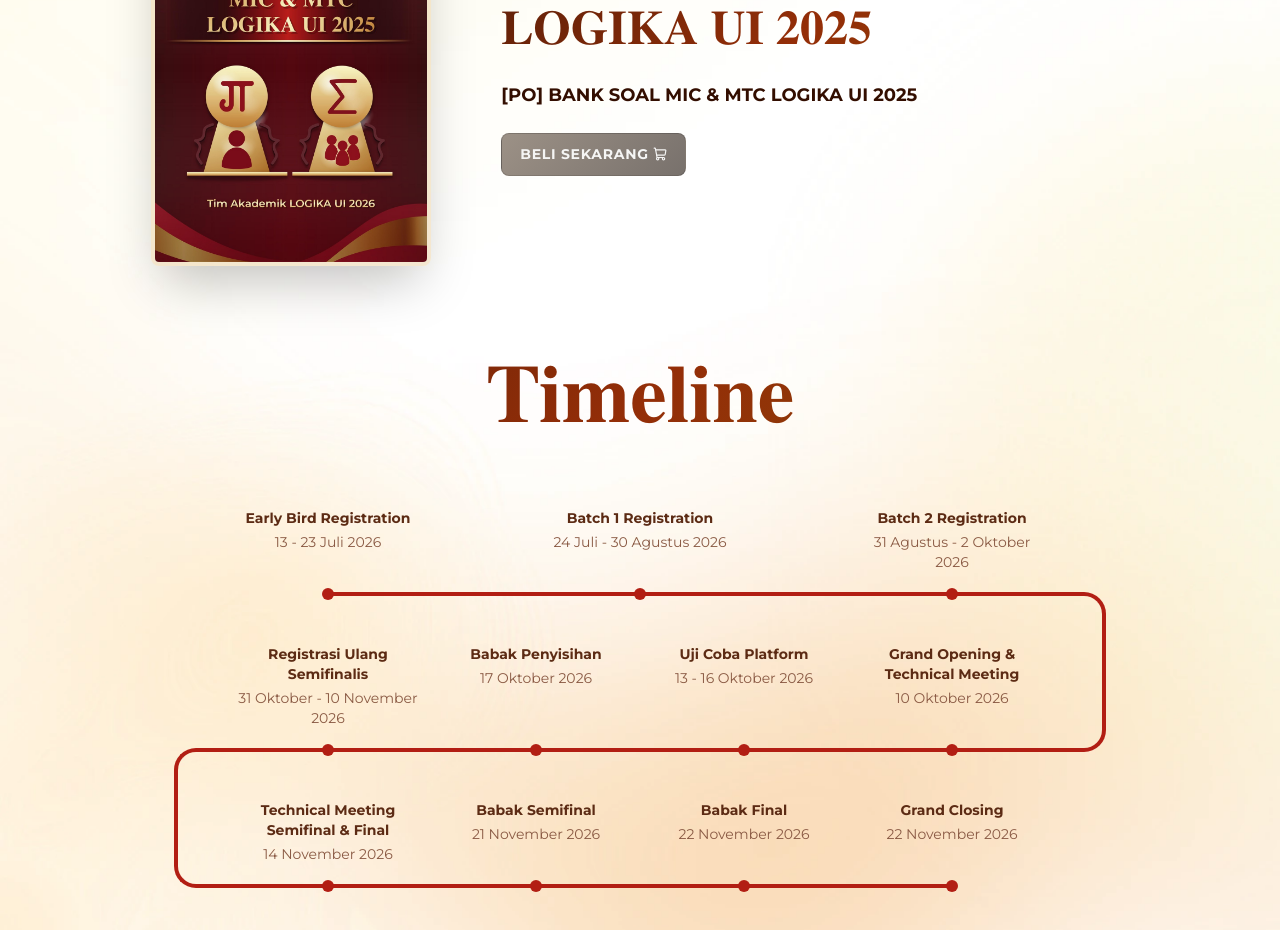
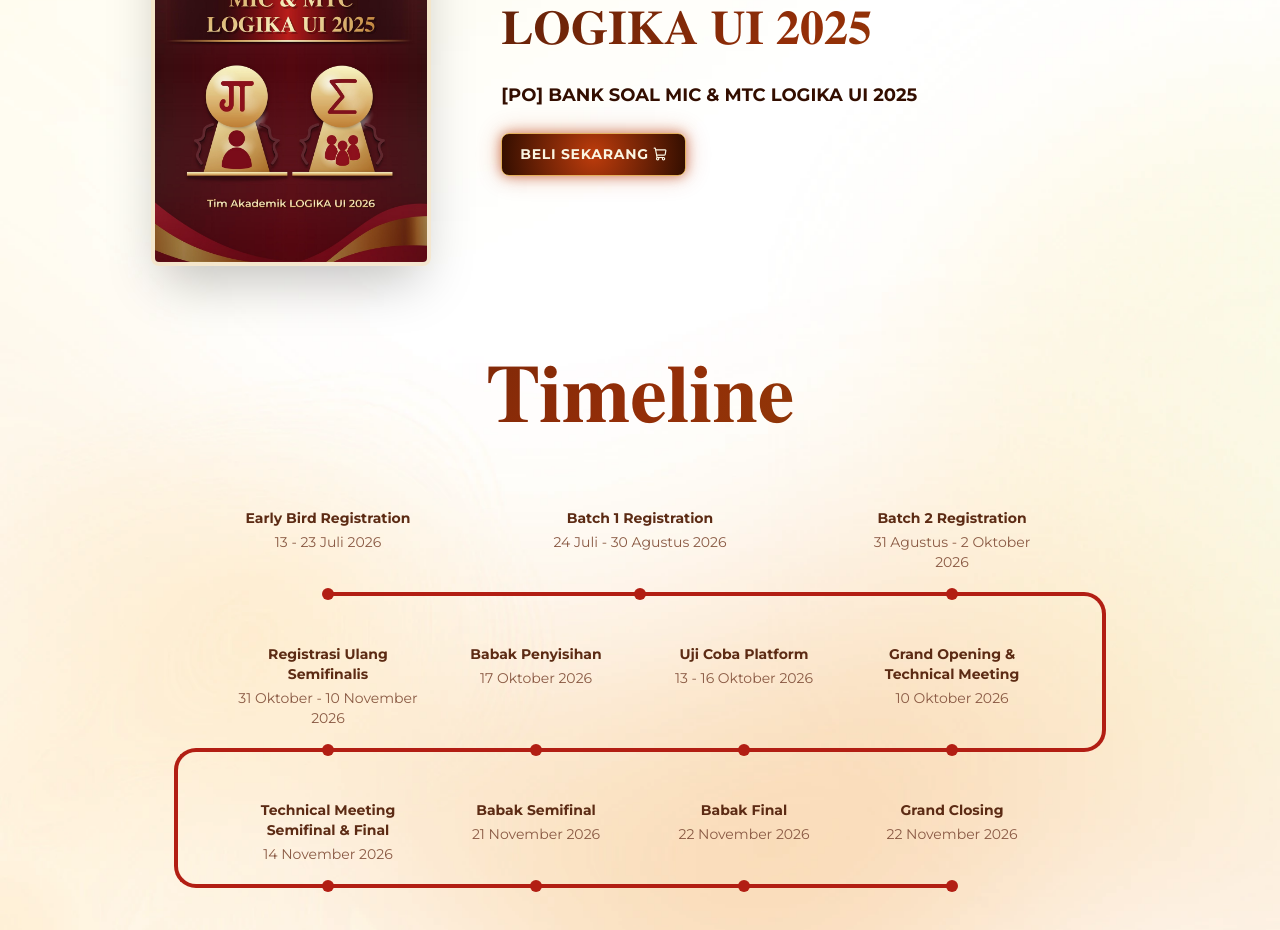
Before and after one commit to abhiramadw/logika-ui-26, a Next.js app: page /competitions/mic in a window 1280 px wide. Shown: the part 860-1790 px from the top of the page. Built offline with nearby package versions, Linux system fonts and the light colour scheme.

Commit message:
menambahkan href link button bank soal MIC MTC

```diff
--- a/src/components/competitions/MICPage.tsx
+++ b/src/components/competitions/MICPage.tsx
@@ -168,24 +168,6 @@
   gap: "4px",
 };
 
-const btnDisabledStyle: CSSProperties = {
-  background: "linear-gradient(135deg, #9c9186, #78716c)",
-  border: "1px solid rgba(0,0,0,0.15)",
-  borderRadius: "8px",
-  padding: "10px 18px",
-  color: "#f5f5f4",
-  fontFamily: "inherit",
-  fontSize: "14px",
-  fontWeight: "bold",
-  textTransform: "uppercase",
-  letterSpacing: "0.05em",
-  cursor: "not-allowed",
-  display: "flex",
-  alignItems: "center",
-  justifyContent: "center",
-  gap: "4px",
-};
-
 const titleGradientStyle = {
   background: "linear-gradient(135deg, #5d2009, #942e08, #864705)",
   WebkitBackgroundClip: "text",
@@ -278,15 +260,15 @@
             <p className="font-bold text-base md:text-lg text-[#330e00]">
               [PO] BANK SOAL MIC & MTC LOGIKA UI 2025
             </p>
-            <button
-              type="button"
-              disabled
-              aria-disabled="true"
-              style={btnDisabledStyle}
-              className="inline-flex w-fit cursor-not-allowed"
+            <Link
+              href="https://ristek.link/LOGIKAUI2026Store"
+              target="_blank"
+              rel="noopener noreferrer"
+              style={btnStyle}
+              className="inline-flex w-fit"
             >
               BELI SEKARANG <ShoppingCart size={14} />
-            </button>
+            </Link>
           </div>
         </section>
 
--- a/src/components/competitions/MTCPage.tsx
+++ b/src/components/competitions/MTCPage.tsx
@@ -168,24 +168,6 @@
   gap: "4px",
 };
 
-const btnDisabledStyle: CSSProperties = {
-  background: "linear-gradient(135deg, #9c9186, #78716c)",
-  border: "1px solid rgba(0,0,0,0.15)",
-  borderRadius: "8px",
-  padding: "10px 18px",
-  color: "#f5f5f4",
-  fontFamily: "inherit",
-  fontSize: "14px",
-  fontWeight: "bold",
-  textTransform: "uppercase",
-  letterSpacing: "0.05em",
-  cursor: "not-allowed",
-  display: "flex",
-  alignItems: "center",
-  justifyContent: "center",
-  gap: "4px",
-};
-
 const titleGradientStyle = {
   background: "linear-gradient(135deg, #5d2009, #942e08, #864705)",
   WebkitBackgroundClip: "text",
@@ -279,15 +261,15 @@
             <p className="font-bold text-base md:text-lg text-[#330e00]">
               [PO] BANK SOAL MIC & MTC LOGIKA UI 2025
             </p>
-            <button
-              type="button"
-              disabled
-              aria-disabled="true"
-              style={btnDisabledStyle}
-              className="inline-flex w-fit cursor-not-allowed"
+            <Link
+              href="https://ristek.link/LOGIKAUI2026Store"
+              target="_blank"
+              rel="noopener noreferrer"
+              style={btnStyle}
+              className="inline-flex w-fit"
             >
               BELI SEKARANG <ShoppingCart size={14} />
-            </button>
+            </Link>
           </div>
         </section>
 
```
